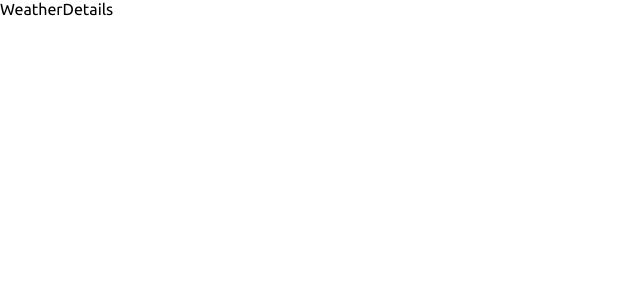
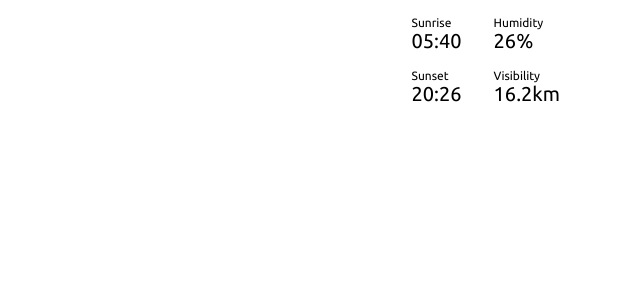
Before and after one commit to shimizacken/weathers, a React (Create React App) app: page /weather/berlin in a window 1280 px wide. Shown: the top 300 px of the page, without its empty margins (0-640 px from the left). Built offline with nearby package versions, Linux system fonts and the light colour scheme; no server answers.

Commit message:
chore: weather details integrated

```diff
--- a/src/components/pages/WeatherDetails.page.tsx
+++ b/src/components/pages/WeatherDetails.page.tsx
@@ -1,3 +1,8 @@
 import React from 'react';
+import {DetailedWeatherContainer} from '../viewModels/DetailedWeather.viewModel';
 
-export const WeatherDetails: React.FC = () => <article>WeatherDetails</article>;
+export const WeatherDetails: React.FC = () => (
+    <article>
+        <DetailedWeatherContainer />
+    </article>
+);
--- /dev/null
+++ b/src/components/viewModels/DetailedWeather.viewModel.tsx
@@ -0,0 +1,13 @@
+import React from 'react';
+import {useMatches} from 'react-router-dom';
+import {useGetCurrentWeather} from '../../hooks/useGetCurrentWeather';
+import {DetailedWeather} from '../views';
+
+export const DetailedWeatherContainer: React.FC = () => {
+    const matches = useMatches();
+    const weatherResult = useGetCurrentWeather(
+        matches[0].params.locationName || ''
+    );
+
+    return <DetailedWeather weather={weatherResult} />;
+};
--- a/src/components/viewModels/WeatherCard.viewModel.tsx
+++ b/src/components/viewModels/WeatherCard.viewModel.tsx
@@ -9,7 +9,7 @@ export const WeatherCardContainer: React.FC<{locationName: string}> = ({
     const weatherResult = useGetCurrentWeather(locationName);
 
     return (
-        <NavLink to="weather">
+        <NavLink to={`weather/${locationName.toLocaleLowerCase()}`}>
             <WeatherCard
                 locationName={locationName}
                 currentTemperature={
```
